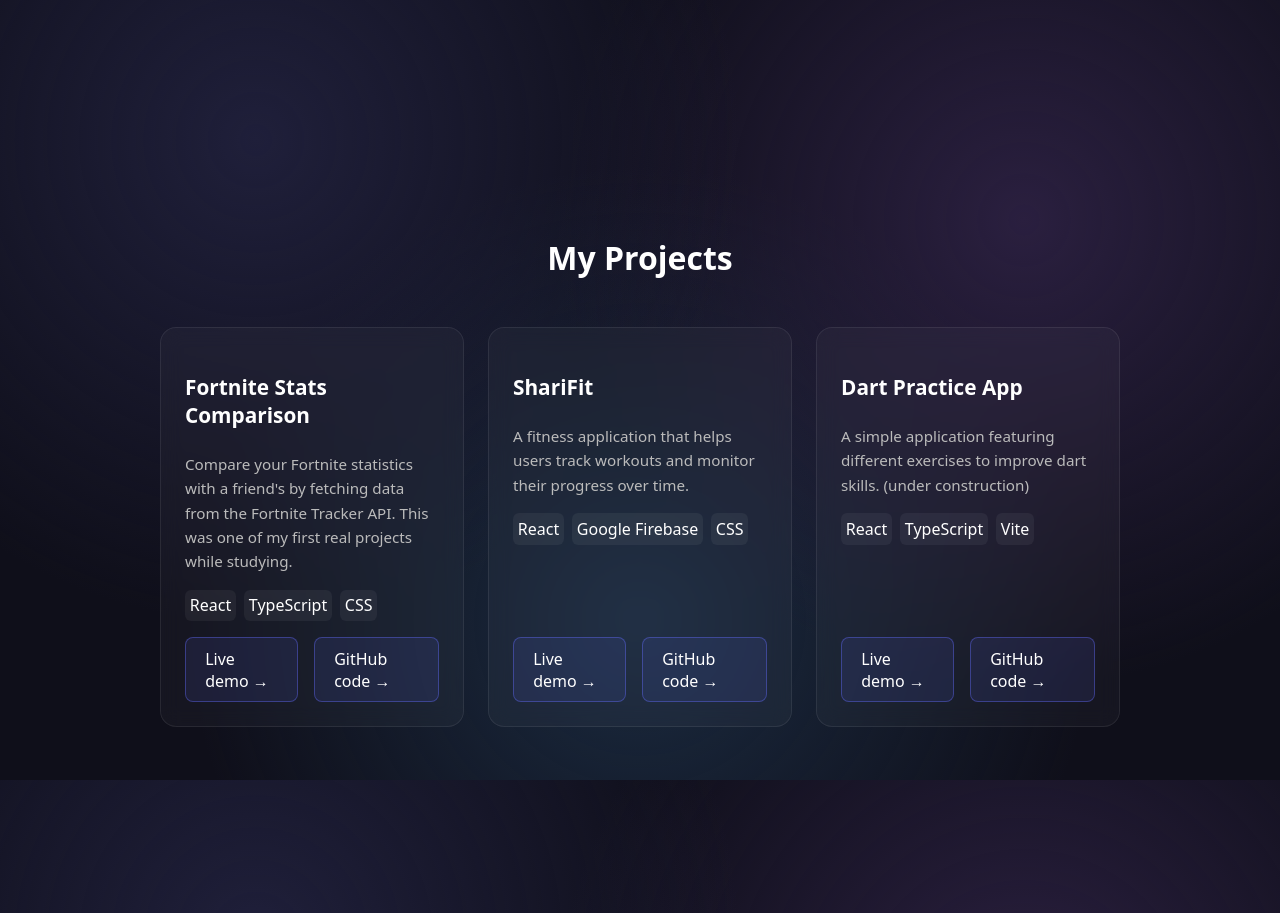
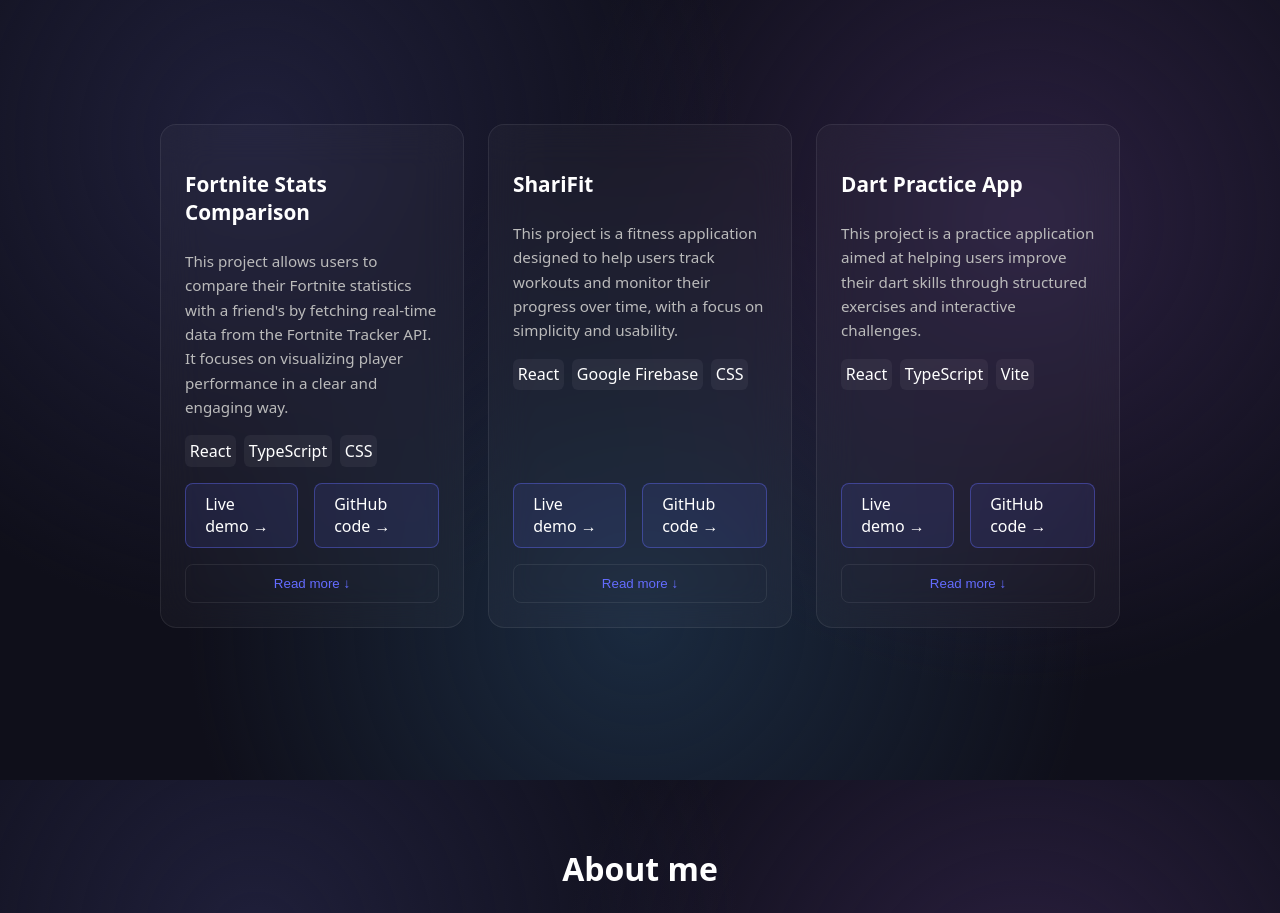
Before and after one commit to Snorone/Portfolio, a React (Vite) app: page / in a window 1280 px wide. Shown: the part 820-1733 px from the top of the page. Built offline with nearby package versions, Linux system fonts and the light colour scheme.

Commit message:
feat: implement expandable ProjectCard component with animation and additional description

```diff
--- a/src/components/ProjectCard/ProjectCard.module.css
+++ b/src/components/ProjectCard/ProjectCard.module.css
@@ -5,10 +5,24 @@
   background: rgba(255, 255, 255, 0.03);
   padding: 1.5rem;
   border-radius: 16px;
-  transition: 0.3s;
   border: 1px solid rgba(255, 255, 255, 0.08);
-  backdrop-filter: blur(10px);
-}
+  backdrop-filter: blur(20px);
+  position: relative; /* viktigt */
+  z-index: 1;
+  animation: modalout 1s ease;
+  }
+  @keyframes modalout {
+    from {
+      transform:scale(1.5);
+      opacity: 0;
+    }
+    to {
+      transform: scale(1);
+      opacity: 1;
+    }
+  }
+
+
 
 .card:hover {
   transform: translateY(-6px) scale(1.02);
@@ -45,20 +59,50 @@
   gap: 1rem;
   margin-top: auto;
 }
-/* .links {
-  display: flex;
-  gap: 1rem;
+
+.more {
+  max-height: 0;
+  overflow: hidden;
+  opacity: 0;
+}
+
+.show {
+  max-height: 200px;
+  opacity: 1;
+  margin-top: 0.5rem;
+}
+
+.card.open {
+  position: fixed;
+  top: 50%;
+  left: 50%;
+  transform: translate(-50%, -50%);
+  transition: none;
+  width: min(600px, 90vw);
+  max-height: 90vh;
+  overflow-y: auto;
+  z-index: 2000;
+
+  box-shadow: 0 30px 80px rgba(1, 1, 1, 0.8);
+
+  animation: modalIn 1s ease;
+  }
+  @keyframes modalIn {
+    from {
+      transform: translate(-50%, -50%) scale(0.9);
+      opacity: 0;
+    }
+    to {
+      transform: translate(-50%, -50%) scale(1);
+      opacity: 1;
+    }
+  }
+
+
+.toggle {
   margin-top: 1rem;
+  background: none;
+  border: 1px solid rgba(255, 255, 255, 0.08);
+  color: #646cff;
+  cursor: pointer;
 }
-.link {
-  text-decoration: none;
-  color: #646cff;
-  font-weight: 500;
-  transition: 0.3s ease;
-}
-.link:hover {
-  color: #9f7aea;
-  transform: translateX(4px);
-  text-shadow: 0 0 8px rgba(100, 108, 255, 0.6),0 0 16px rgba(159, 122, 234, 0.4);
-  box-shadow: 0 0 10px rgba(100, 108, 255, 0.3);
-} */
--- a/src/components/ProjectCard/ProjectCard.tsx
+++ b/src/components/ProjectCard/ProjectCard.tsx
@@ -7,6 +7,9 @@
   tech: string[];
   link?: string;
   github?: string;
+  expanded: boolean;
+  onToggle: () => void;
+  extraDescription?: string;
 };
 
 export default function ProjectCard({
@@ -15,12 +18,22 @@
   tech,
   link,
   github,
+  expanded,
+  onToggle,
+  extraDescription,
 }: ProjectCardProps) {
   return (
-    <div className={styles.card}>
+    <div
+      className={`${styles.card} ${expanded ? styles.open : ""}`}
+      onClick={(e) => e.stopPropagation()}
+    >
       <h3 className={styles.title}>{title}</h3>
 
       <p className={styles.description}>{description}</p>
+
+      <div className={`${styles.more} ${expanded ? styles.show : ""}`}>
+        <p className={styles.extra}>{extraDescription}</p>
+      </div>
 
       <div className={styles.techList}>
         {tech.map((item) => (
@@ -45,6 +58,9 @@
           </Button>
         )}
       </div>
+      <button className={styles.toggle} onClick={onToggle}>
+        {expanded ? "Show less ↑" : "Read more ↓"}
+      </button>
     </div>
   );
 }
--- a/src/pages/Projects/Projects.module.css
+++ b/src/pages/Projects/Projects.module.css
@@ -16,6 +16,7 @@
     display: grid;
     grid-template-columns: repeat(auto-fit, minmax(250px, 1fr));
     gap: 1.5rem;
+    /* align-items: flex-start; */
   }
 
   .title {
@@ -33,6 +34,7 @@
     transition: all 0.6s ease;
   }
 
+
   @media (max-width: 768px) {
     .container{
       padding: 2rem 2rem;
--- a/src/pages/Projects/Projects.tsx
+++ b/src/pages/Projects/Projects.tsx
@@ -1,6 +1,7 @@
 import ProjectCard from "../../components/ProjectCard/ProjectCard";
 import styles from "./Projects.module.css";
 import { useInView } from "../../hooks/useInView";
+import { useState } from "react";
 
 type Project = {
   title: string;
@@ -8,42 +9,48 @@
   tech: string[];
   link?: string;
   github?: string;
+  extraDescription?: string;
 };
 
 const projects: Project[] = [
   {
     title: "Fortnite Stats Comparison",
     description:
-      "Compare your Fortnite statistics with a friend's by fetching data from the Fortnite Tracker API. This was one of my first real projects while studying.",
+      "This project allows users to compare their Fortnite statistics with a friend's by fetching real-time data from the Fortnite Tracker API. It focuses on visualizing player performance in a clear and engaging way.",
     tech: ["React", "TypeScript", "CSS"],
     link: "https://fortfight-9c1af.firebaseapp.com/",
     github: "https://github.com/Snorone/fortfight",
+    extraDescription:
+      "This was one of my first projects working with an external API, where I learned how to handle asynchronous data fetching and manage application state in React. I implemented features for searching players and displaying their statistics side by side, which required careful handling of loading states and error cases. The project gave me a strong foundation in working with APIs and structuring React applications.",
   },
   {
     title: "ShariFit",
     description:
-      "A fitness application that helps users track workouts and monitor their progress over time.",
+      "This project is a fitness application designed to help users track workouts and monitor their progress over time, with a focus on simplicity and usability.",
     tech: ["React", "Google Firebase", "CSS"],
     link: "https://sharifit-9fdd1.web.app/",
     github: "https://github.com/Snorone/ShariFit",
+    extraDescription:
+      "In this project, I worked with Firebase to implement user authentication and persistent data storage. Users can log workouts and track their progress over time, which required structuring data efficiently and handling user-specific content. This project helped me understand how to build full-stack-like functionality using Firebase, including managing user sessions and ensuring a smooth user experience.",
   },
   {
     title: "Dart Practice App",
     description:
-      "A simple application featuring different exercises to improve dart skills. (under construction)",
+      "This project is a practice application aimed at helping users improve their dart skills through structured exercises and interactive challenges.",
     tech: ["React", "TypeScript", "Vite"],
     link: "https://snorone.github.io/dart/",
     github: "https://github.com/Snorone/dart",
+    extraDescription:
+      "This project is currently under development and focuses on creating interactive training exercises for darts. I'm working on building dynamic features and improving the overall user experience, while also refining my skills in TypeScript and component design. The goal is to create a structured and engaging way for users to practice and track their improvement over time.",
   },
 ];
 
 export default function Projects() {
   const { ref, isVisible } = useInView();
+  const [active, setActive] = useState<string | null>(null);
 
   return (
     <section id="Projects" className={styles.container}>
-      <h2 className={styles.title}>My Projects</h2>
-
       <div
         ref={ref}
         className={`${styles.grid} ${isVisible ? styles.show : styles.hidden}`}
@@ -56,6 +63,11 @@
             tech={project.tech}
             link={project.link}
             github={project.github}
+            extraDescription={project.extraDescription}
+            expanded={active === project.title}
+            onToggle={() =>
+              setActive(active === project.title ? null : project.title)
+            }
           />
         ))}
       </div>
```
